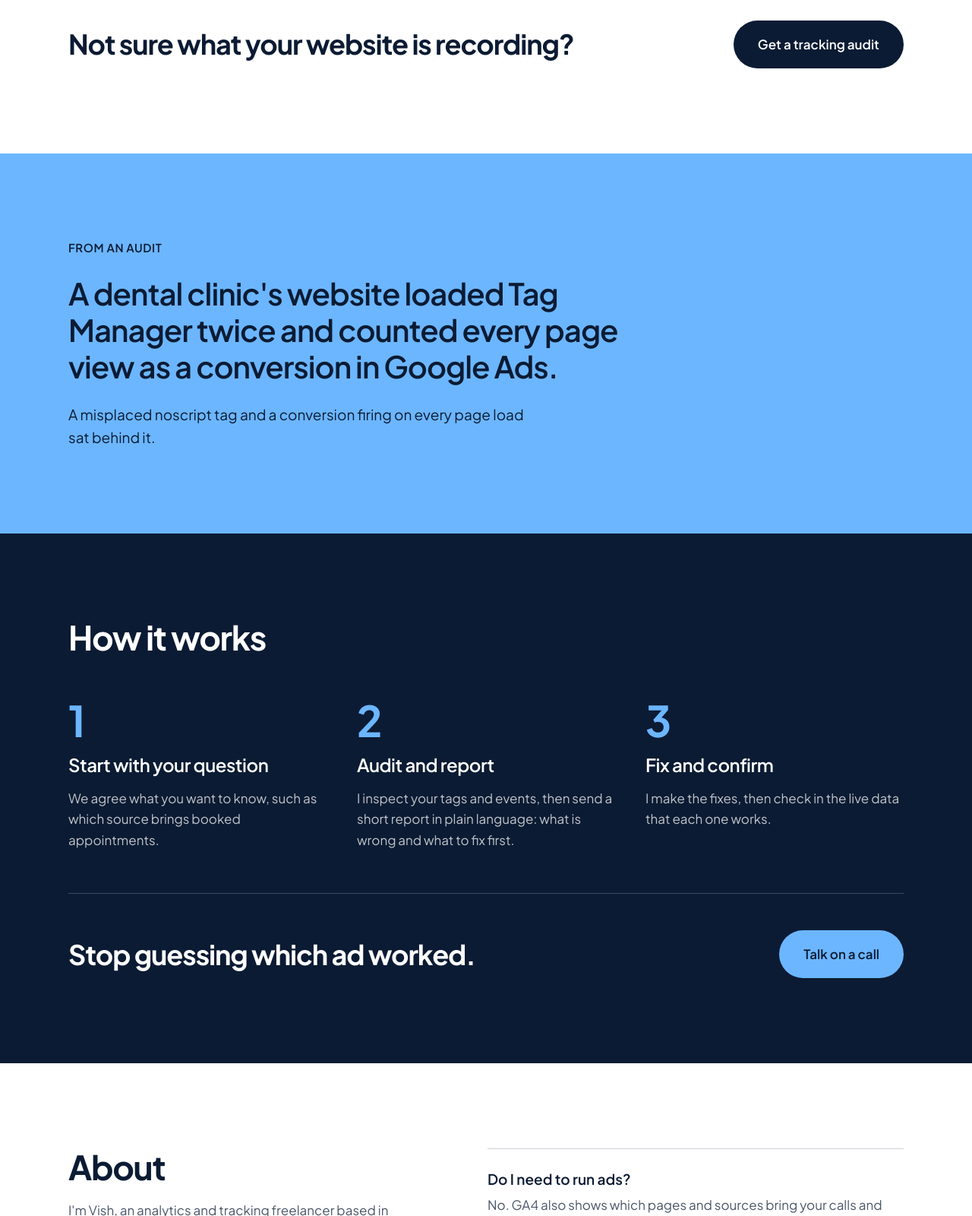
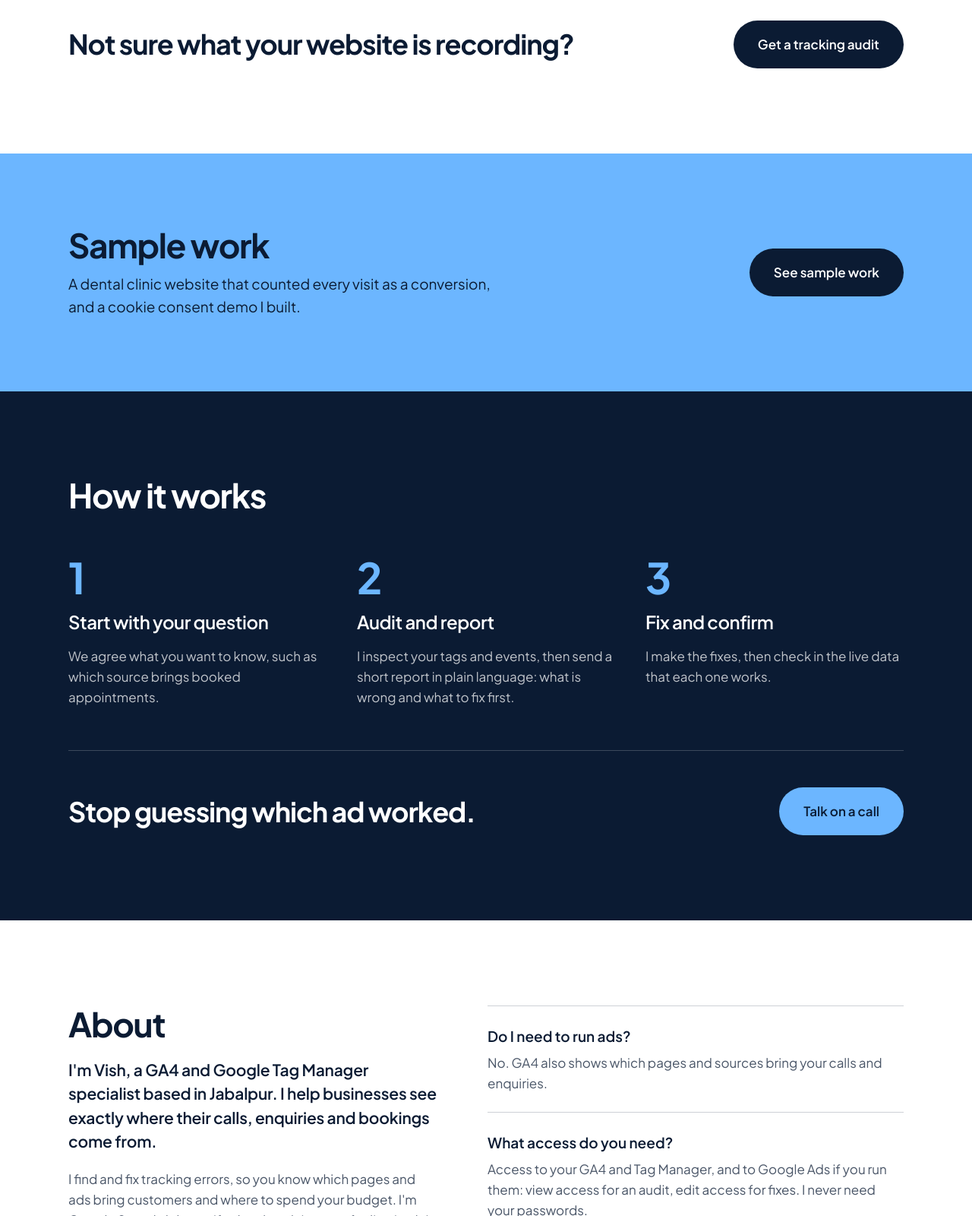
Before and after one commit to adsmanagervish/VishAnalytics, a plain HTML site: page index.html in a window 1280 px wide. Shown: the part 1200-2800 px from the top of the page at 76% size. Drawn offline with Linux system fonts and the light colour scheme.

Commit message:
index.html

```diff
--- a/index.html
+++ b/index.html
@@ -26,6 +26,7 @@ img{max-width:100%}
 <div style="font-family:'Plus Jakarta Sans',system-ui,sans-serif;font-weight:700;font-size:20px;letter-spacing:-0.01em">Vish Analytics</div>
 <div style="display:flex;flex-wrap:wrap;gap:12px 28px;align-items:center;font-size:15px;font-weight:500">
 <a href="#services" style="color:#FFFFFF;text-decoration:none">Services</a>
+<a href="work.html" style="color:#FFFFFF;text-decoration:none">Sample work</a>
 <a href="#process" style="color:#FFFFFF;text-decoration:none">Process</a>
 <a href="#about" style="color:#FFFFFF;text-decoration:none">About</a>
 <a href="#contact" style="color:#6CB6FF;text-decoration:none;border:1.5px solid #6CB6FF;padding:9px 20px;border-radius:999px;font-weight:600">Contact</a>
@@ -58,12 +59,14 @@ img{max-width:100%}
 </div>
 </div>
 
-<!-- EXAMPLE: sky -->
-<div style="background:#6CB6FF;padding:112px 24px">
-<div style="max-width:1100px;margin:0 auto;display:flex;flex-direction:column;gap:24px">
-<div style="font-weight:600;font-size:15px;letter-spacing:0.04em;text-transform:uppercase">From an audit</div>
-<p style="margin:0;font-family:'Plus Jakarta Sans',system-ui,sans-serif;font-weight:600;font-size:clamp(26px,5vw,40px);line-height:1.2;letter-spacing:-0.025em;max-width:880px;text-wrap:balance">A dental clinic's website loaded Tag Manager twice and counted every page view as a conversion in Google Ads.</p>
-<p style="margin:0;font-size:19px;max-width:620px">A misplaced noscript tag and a conversion firing on every page load sat behind it.</p>
+<!-- SAMPLE WORK TEASER: sky -->
+<div id="work" style="background:#6CB6FF;padding:96px 24px">
+<div style="max-width:1100px;margin:0 auto;display:flex;flex-wrap:wrap;gap:24px 40px;align-items:center;justify-content:space-between">
+<div style="flex:1 1 420px;min-width:0;display:flex;flex-direction:column;gap:12px">
+<h2 style="margin:0;font-family:'Plus Jakarta Sans',system-ui,sans-serif;font-weight:700;font-size:clamp(32px,6vw,44px);line-height:1.1;letter-spacing:-0.03em">Sample work</h2>
+<p style="margin:0;font-size:19px;max-width:560px">A dental clinic website that counted every visit as a conversion, and a cookie consent demo I built.</p>
+</div>
+<a href="work.html" style="display:inline-block;background:#0B1B33;color:#FFFFFF;text-decoration:none;font-weight:600;font-size:17px;padding:18px 32px;border-radius:999px">See sample work</a>
 </div>
 </div>
 
@@ -88,13 +91,13 @@ img{max-width:100%}
 <div style="max-width:1100px;margin:0 auto;display:flex;flex-wrap:wrap;gap:64px">
 <div style="flex:1 1 340px;min-width:0;display:flex;flex-direction:column;gap:20px">
 <h2 style="margin:0;font-family:'Plus Jakarta Sans',system-ui,sans-serif;font-weight:700;font-size:clamp(32px,6vw,44px);line-height:1.1;letter-spacing:-0.03em">About</h2>
-<p style="margin:0;color:rgba(11,27,51,0.74)">I'm Vish, an analytics and tracking freelancer based in Jabalpur. I'm starting with businesses here and in nearby cities, and I'm happy to meet in person or talk on a call.</p>
-<p style="margin:0;color:rgba(11,27,51,0.74)">I work question first: I decide what your business needs to learn, then check whether your data can answer it. I hold the Google Search Ads certification.</p>
+<p style="margin:0;font-size:21px;line-height:1.5;font-weight:600;letter-spacing:-0.01em">I'm Vish, a GA4 and Google Tag Manager specialist based in Jabalpur. I help businesses see exactly where their calls, enquiries and bookings come from.</p>
+<p style="margin:0;color:rgba(11,27,51,0.74)">I find and fix tracking errors, so you know which pages and ads bring customers and where to spend your budget. I'm Google Search Ads certified and explain every finding in plain language.</p>
 </div>
 <div style="flex:1 1 400px;min-width:0;display:flex;flex-direction:column">
 <div style="padding:24px 0;border-top:1px solid rgba(11,27,51,0.2);display:flex;flex-direction:column;gap:6px"><div style="font-weight:600;font-size:19px">Do I need to run ads?</div><div style="color:rgba(11,27,51,0.74)">No. GA4 also shows which pages and sources bring your calls and enquiries.</div></div>
-<div style="padding:24px 0;border-top:1px solid rgba(11,27,51,0.2);display:flex;flex-direction:column;gap:6px"><div style="font-weight:600;font-size:19px">What access do you need?</div><div style="color:rgba(11,27,51,0.74)">View access to your GA4 and Tag Manager, and to Google Ads if you run them. I never need your passwords.</div></div>
-<div style="padding:24px 0;border-top:1px solid rgba(11,27,51,0.2);border-bottom:1px solid rgba(11,27,51,0.2);display:flex;flex-direction:column;gap:6px"><div style="font-weight:600;font-size:19px">Where do you work?</div><div style="color:rgba(11,27,51,0.74)">I'm in Jabalpur and work with businesses in nearby cities too, in person or on a call.</div></div>
+<div style="padding:24px 0;border-top:1px solid rgba(11,27,51,0.2);display:flex;flex-direction:column;gap:6px"><div style="font-weight:600;font-size:19px">What access do you need?</div><div style="color:rgba(11,27,51,0.74)">Access to your GA4 and Tag Manager, and to Google Ads if you run them: view access for an audit, edit access for fixes. I never need your passwords.</div></div>
+<div style="padding:24px 0;border-top:1px solid rgba(11,27,51,0.2);border-bottom:1px solid rgba(11,27,51,0.2);display:flex;flex-direction:column;gap:6px"><div style="font-weight:600;font-size:19px">Where do you work?</div><div style="color:rgba(11,27,51,0.74)">I'm based in Jabalpur and work with businesses here, in person or on a call.</div></div>
 </div>
 </div>
 </div>
@@ -130,11 +133,12 @@ img{max-width:100%}
 <div style="display:flex;flex-wrap:wrap;gap:48px 64px;justify-content:space-between">
 <div style="flex:2 1 280px;min-width:0;display:flex;flex-direction:column;gap:16px">
 <div style="font-family:'Plus Jakarta Sans',system-ui,sans-serif;font-weight:800;font-size:24px;letter-spacing:-0.02em">Vish Analytics</div>
-<p style="margin:0;font-size:16px;color:rgba(255,255,255,0.74);max-width:320px">GA4 and Tag Manager tracking for businesses in Jabalpur</p>
+<p style="margin:0;font-size:16px;color:rgba(255,255,255,0.74);max-width:320px">GA4 and Tag Manager tracking for businesses in Jabalpur and nearby cities.</p>
 </div>
 <div style="flex:1 1 140px;min-width:0;display:flex;flex-direction:column;gap:12px;font-size:16px">
 <div style="font-size:13px;font-weight:600;letter-spacing:0.06em;text-transform:uppercase;color:#6CB6FF">Explore</div>
 <a href="#services" style="color:#FFFFFF;text-decoration:none">Services</a>
+<a href="work.html" style="color:#FFFFFF;text-decoration:none">Sample work</a>
 <a href="#process" style="color:#FFFFFF;text-decoration:none">Process</a>
 <a href="#about" style="color:#FFFFFF;text-decoration:none">About</a>
 <a href="#contact" style="color:#FFFFFF;text-decoration:none">Contact</a>
@@ -155,7 +159,7 @@ img{max-width:100%}
 </div>
 <div style="border-top:1px solid rgba(255,255,255,0.2);padding-top:24px;display:flex;flex-wrap:wrap;gap:8px 24px;justify-content:space-between;font-size:14px;color:rgba(255,255,255,0.74)">
 <span>© 2026 Vish Analytics. All rights reserved.</span>
-<!--<span>Serving Jabalpur and nearby cities</span>-->
+<span>Serving Jabalpur</span>
 </div>
 </div>
 </div>
```
